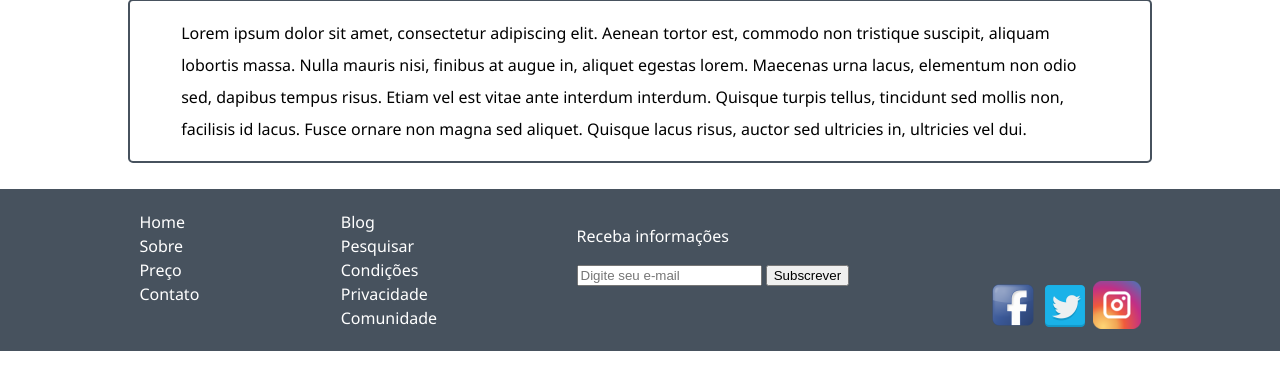
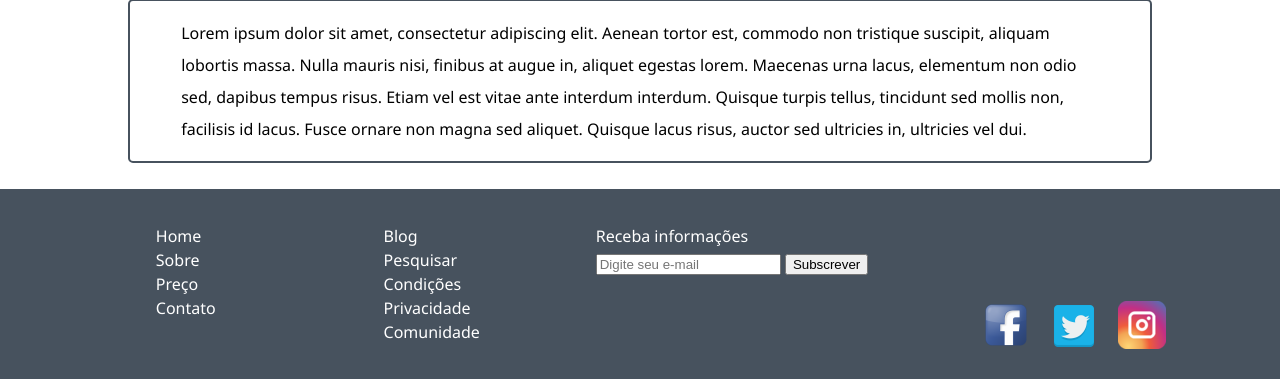
Before and after one commit to Aleyucra74/PigTime, a PHP site: page / in a window 1280 px wide. Shown: the part 1874-2253 px from the top of the page. Before the commit the page ends 2225 px from the top, so only its background shows below. Run offline with PHP 8.4, Linux system fonts and the light colour scheme.

Commit message:
Mudei de display flex para UL LI as tags -a- do footer

```diff
--- a/css/style.css
+++ b/css/style.css
@@ -1,4 +1,5 @@
 /* CSS text*/
+
 * {
     box-sizing: border-box;
 }
@@ -14,7 +15,9 @@ body {
     margin: 0;
 }
 
+
 /* HEADER */
+
 header {
     display: flex;
     width: 100%;
@@ -34,18 +37,15 @@ div {
     padding: 0;
 }
 
-.navLeft a {
-    float: left;
-
-}
-
 a {
     margin: 10px;
     text-decoration: none;
     color: #47525E;
 }
 
+
 /* SEÇÃO DAS FOTOS */
+
 .secFotos {
     width: 100%;
     padding: 4% 2%;
@@ -58,7 +58,9 @@ a {
     padding: 0 1px;
 }
 
+
 /* SEÇAÕ DO SOBRE */
+
 .secSobre {
     width: 100%;
     padding-top: 0;
@@ -98,7 +100,9 @@ div article {
     margin: 5%;
 }
 
+
 /* SEÇÃO DO FUNCIONANMENTO */
+
 .secFunc {
     width: 100%;
     padding: 4% 2%;
@@ -113,7 +117,9 @@ iframe {
     height: 480px;
 }
 
+
 /* SEÇÃO DAS PERGUNTAS */
+
 .secPerg {
     width: 100%;
     padding: 0 10% 4% 10%;
@@ -163,6 +169,7 @@ iframe {
     transition: max-height 0.2s ease-out;
 }
 
+
 /* SEÇÃO DE REGRAS */
 
 .secRegras {
@@ -183,6 +190,7 @@ iframe {
     line-height: 2;
 }
 
+
 /* FOOTER */
 
 footer {
@@ -196,19 +204,24 @@ footer {
     padding: 20px 0 20px 0;
 }
 
-footer a {
-    display: flex;
-    flex-direction: column;
-    color: #fff;
-    margin: 2px 2px;
-    padding: 0;
+.ftrComun ul li {
+    list-style: none;
+    margin: 2px;
 }
 
-footer p {
+.ftrComun a {
     color: #fff;
 }
 
-#socialLinks {
+.ftrComun p {
+    color: #fff;
+}
+
+.newsletter p {
+    margin-bottom: 5px;
+}
+
+.footerSocialLinks {
     display: flex;
     flex-direction: row;
     align-items: flex-end;
--- a/index.html
+++ b/index.html
@@ -14,11 +14,11 @@
     <header>
         <img src="./Imagens/logo.png" alt="logoPigTime" id="logoPigTime">
         <nav>
-            <div class="navRight">
+            <div class="navLeft">
                 <a href="#">Home</a>
                 <a href="#">Como funciona</a>
             </div>
-            <div class="navLeft">
+            <div class="navRight">
                 <a href="#">Login</a>
                 <a href="#">Cadastre-se</a>
                 <a href="#">Ajuda</a>
@@ -37,8 +37,8 @@
             <article>
                 <p>
                     PIGTIME é um banco onde a moeda de troca é tempo, e não dinheiro.</p>
-                <p>Aqui você escolhe qual serviço deseja prestar em troca de tempo para solicitar serviços conforme sua
-                    necessidade.</p>
+                <p>Aqui você escolhe qual serviço deseja prestar em troca de tempo para solicitar serviços conforme sua necessidade.
+                </p>
                 <p>Lorem impsum asd asdas adsda sadasds daas d asd asd asd asd aas s da.
                 </p>
             </article>
@@ -50,8 +50,7 @@
                 <article>
                     <h3>Lorem Ipsum dolor</h3>
                     <p>
-                        Lorem ipsum dolor sit amet, consectetur adipiscing elit.
-                        something ultrices hendrerit lorem gravida ipsum some, vitae facilisis leo pellentesque sed.
+                        Lorem ipsum dolor sit amet, consectetur adipiscing elit. something ultrices hendrerit lorem gravida ipsum some, vitae facilisis leo pellentesque sed.
                     </p>
                 </article>
             </div>
@@ -62,8 +61,7 @@
                 <article>
                     <h3>Lorem Ipsum dolor</h3>
                     <p>
-                        Lorem ipsum dolor sit amet, consectetur adipiscing elit.
-                        something ultrices hendrerit lorem gravida ipsum some, vitae facilisis leo pellentesque sed.
+                        Lorem ipsum dolor sit amet, consectetur adipiscing elit. something ultrices hendrerit lorem gravida ipsum some, vitae facilisis leo pellentesque sed.
                     </p>
                 </article>
             </div>
@@ -75,8 +73,7 @@
                 <article>
                     <h3>Lorem Ipsum dolor</h3>
                     <p>
-                        Lorem ipsum dolor sit amet, consectetur adipiscing elit.
-                        something ultrices hendrerit lorem gravida ipsum some, vitae facilisis leo pellentesque sed.
+                        Lorem ipsum dolor sit amet, consectetur adipiscing elit. something ultrices hendrerit lorem gravida ipsum some, vitae facilisis leo pellentesque sed.
                     </p>
                 </article>
             </div>
@@ -85,31 +82,24 @@
 
         <section class="secFunc">
             <h2>Como funciona o PIGTIME</h2>
-            <iframe src="https://www.youtube.com/embed/HQmmM_qwG4k" frameborder="0"
-                allow="accelerometer; autoplay; encrypted-media; gyroscope; picture-in-picture"></iframe>
+            <iframe src="https://www.youtube.com/embed/HQmmM_qwG4k" frameborder="0" allow="accelerometer; autoplay; encrypted-media; gyroscope; picture-in-picture"></iframe>
         </section>
 
         <section class="secPerg">
             <h2>Perguntas Frequentes</h2>
             <button class="accordion">PERGUNTA</button>
             <div class="painel">
-                <p>Lorem ipsum dolor sit amet, consectetur adipisicing elit, sed do eiusmod tempor incididunt ut labore
-                    et dolore magna aliqua. Ut enim ad minim veniam, quis nostrud exercitation ullamco laboris nisi ut
-                    aliquip ex ea commodo consequat.</p>
+                <p>Lorem ipsum dolor sit amet, consectetur adipisicing elit, sed do eiusmod tempor incididunt ut labore et dolore magna aliqua. Ut enim ad minim veniam, quis nostrud exercitation ullamco laboris nisi ut aliquip ex ea commodo consequat.</p>
             </div>
 
             <button class="accordion">PERGUNTA</button>
             <div class="painel">
-                <p>Lorem ipsum dolor sit amet, consectetur adipisicing elit, sed do eiusmod tempor incididunt ut labore
-                    et dolore magna aliqua. Ut enim ad minim veniam, quis nostrud exercitation ullamco laboris nisi ut
-                    aliquip ex ea commodo consequat.</p>
+                <p>Lorem ipsum dolor sit amet, consectetur adipisicing elit, sed do eiusmod tempor incididunt ut labore et dolore magna aliqua. Ut enim ad minim veniam, quis nostrud exercitation ullamco laboris nisi ut aliquip ex ea commodo consequat.</p>
             </div>
 
             <button class="accordion">PERGUNTA</button>
             <div class="painel">
-                <p>Lorem ipsum dolor sit amet, consectetur adipisicing elit, sed do eiusmod tempor incididunt ut labore
-                    et dolore magna aliqua. Ut enim ad minim veniam, quis nostrud exercitation ullamco laboris nisi ut
-                    aliquip ex ea commodo consequat.</p>
+                <p>Lorem ipsum dolor sit amet, consectetur adipisicing elit, sed do eiusmod tempor incididunt ut labore et dolore magna aliqua. Ut enim ad minim veniam, quis nostrud exercitation ullamco laboris nisi ut aliquip ex ea commodo consequat.</p>
             </div>
         </section>
 
@@ -117,11 +107,8 @@
             <h2>Regras de Funcionamento</h2>
             <div>
                 <p>
-                    Lorem ipsum dolor sit amet, consectetur adipiscing elit. Aenean tortor est, commodo non tristique
-                    suscipit, aliquam lobortis massa. Nulla mauris nisi, finibus at augue in, aliquet egestas lorem.
-                    Maecenas urna lacus, elementum non odio sed, dapibus tempus risus. Etiam vel est vitae ante interdum
-                    interdum. Quisque turpis tellus, tincidunt sed mollis non, facilisis id lacus. Fusce ornare non
-                    magna sed aliquet. Quisque lacus risus, auctor sed ultricies in, ultricies vel dui.
+                    Lorem ipsum dolor sit amet, consectetur adipiscing elit. Aenean tortor est, commodo non tristique suscipit, aliquam lobortis massa. Nulla mauris nisi, finibus at augue in, aliquet egestas lorem. Maecenas urna lacus, elementum non odio sed, dapibus tempus
+                    risus. Etiam vel est vitae ante interdum interdum. Quisque turpis tellus, tincidunt sed mollis non, facilisis id lacus. Fusce ornare non magna sed aliquet. Quisque lacus risus, auctor sed ultricies in, ultricies vel dui.
                 </p>
             </div>
         </section>
@@ -129,26 +116,30 @@
     <footer>
         <section class="ftrComun">
             <div>
-                <a href="#">Home</a>
-                <a href="#">Sobre</a>
-                <a href="#">Preço</a>
-                <a href="#">Contato</a>
+                <ul>
+                    <li><a href="#">Home</a></li>
+                    <li><a href="#">Sobre</a></li>
+                    <li><a href="#">Preço</a></li>
+                    <li><a href="#">Contato</a></li>
+                </ul>
             </div>
             <div>
-                <a href="#">Blog</a>
-                <a href="#">Pesquisar</a>
-                <a href="#">Condições</a>
-                <a href="#">Privacidade</a>
-                <a href="#">Comunidade</a>
+                <ul>
+                    <li><a href="#">Blog</a></li>
+                    <li><a href="#">Pesquisar</a></li>
+                    <li><a href="#">Condições</a></li>
+                    <li><a href="#">Privacidade</a></li>
+                    <li><a href="#">Comunidade</a></li>
+                </ul>
             </div>
-            <div>
+            <div class="newsletter">
                 <p>Receba informações</p>
-                <form action="#">
+                <form action="#" name="formNewsletter" id="formNewsletter">
                     <input type="email" name="emailaddress" placeholder="Digite seu e-mail">
                     <button type="submit">Subscrever</button>
                 </form>
             </div>
-            <div id="socialLinks">
+            <div class="footerSocialLinks">
                 <a href="http://facebook.com">
                     <img src="./Imagens/social-face.png" alt="link to facebook" align="right">
                 </a>
```
